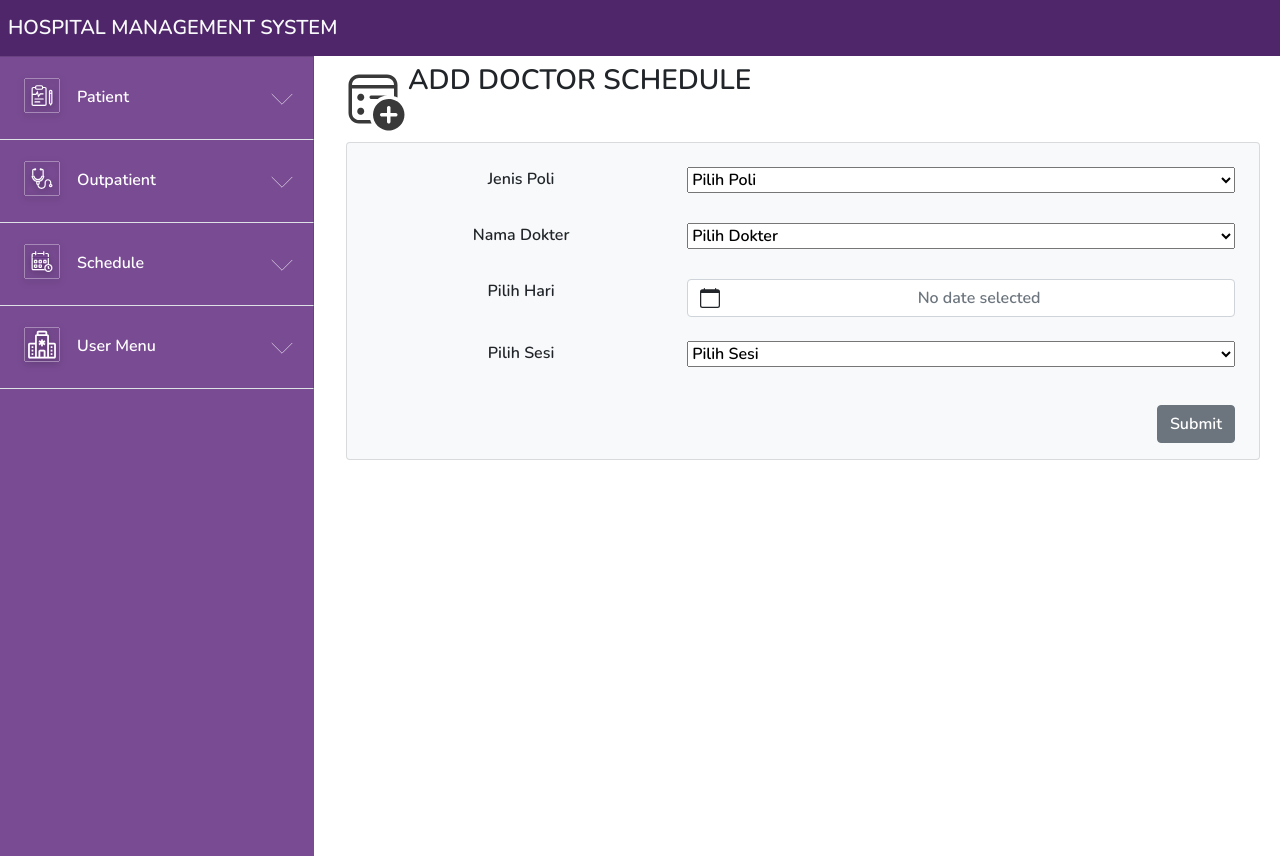
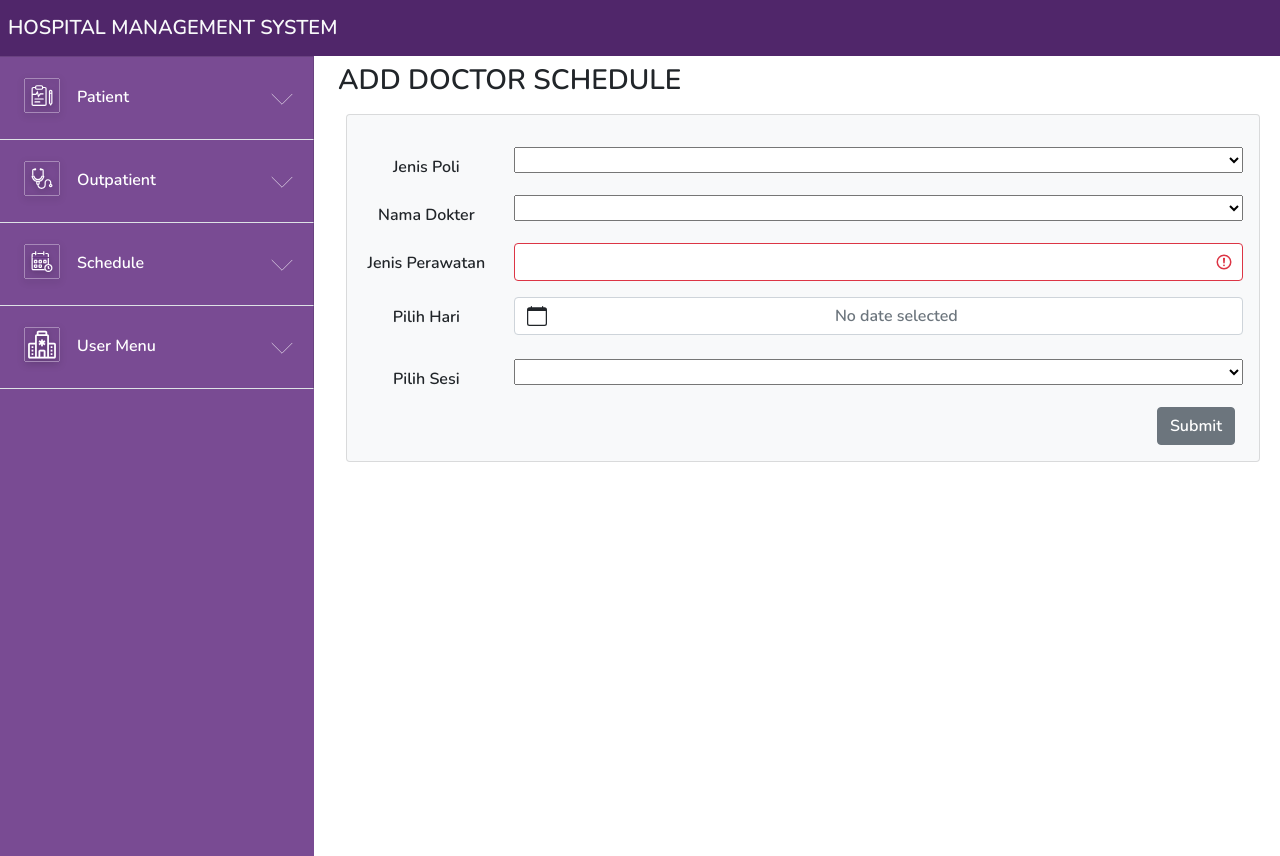
Before and after one commit to altacapstone36/frontend-vuejs, a Vue app: page /adddoctorschedule in a window 1280 px wide. Built offline with nearby package versions, Linux system fonts and the light colour scheme.

Commit message:
feat : finishing schedule(adddoctorschedule)

```diff
--- a/src/views/adddoctorschedule.vue
+++ b/src/views/adddoctorschedule.vue
@@ -1,64 +1,84 @@
 <template>
 <div class="container my-2">
         <div class="d-flex text-center">
-            <img src="@/assets/Icon/add doctor schedule.svg" width="70"/>
+            <!-- <img src="@/assets/Icon/add doctor schedule.svg" width="70"/> -->
             <h3 class="textmargin">ADD DOCTOR SCHEDULE</h3>
         </div>
         <div class="d-block">
             <b-card bg-variant="light" class="card text-center mx-2 my-2 text-purple">
-            <b-form @submit="onSubmit" @reset="onReset">
-    <table class="table table-borderless">
-        <tbody>
-                        <tr class="tablerow">
-                <td><p class="textmargin">Jenis Poli</p></td>
-                <td>
-                <b-form-select
+            <!-- <b-form @submit="onSubmit" @reset="onReset"> -->
+<b-row class="my-3">
+            <b-col cols="2">
+              <label class="mt-2" aria-controls="fieldset-1">Jenis Poli</label>
+                </b-col>
+                <b-col cols="10">
+                        <b-form-select
                         id="input-3"
-                        v-model="food"
+                        v-model="jenis_poli"
                         :options="poli"
                         required
                         class="w-100"
                       ></b-form-select>
-                </td>
-            </tr>
-            <tr class="tablerow">
-                <td><p class="textmargin">Nama Dokter</p></td>
-                <td>
-                <b-form-select
+
+              </b-col>
+          </b-row>
+          <b-row class="my-3">
+            <b-col cols="2">
+              <label class="mt-2" aria-controls="fieldset-1">Nama Dokter</label>
+            </b-col>
+              <b-col cols="10">
+                        <b-form-select
                         id="input-3"
-                        v-model="food"
+                        v-model="nama_dokter"
                         :options="dokter"
                         required
                         class="w-100"
                       ></b-form-select>
-                </td>
-            </tr>
 
-             <tr class="tablerow">
-                <td><p class="textmargin">Pilih Hari</p></td>
-                <td>
-                <b-form-datepicker id="example-datepicker" v-model="value" class="mb-2"></b-form-datepicker>
-                </td>
-            </tr>
-            <tr class="tablerow">
-                <td><p class="textmargin">Pilih Sesi</p></td>
-                <td>
-                <b-form-select
+              </b-col>
+          </b-row>
+          <b-row class="my-3">
+            <b-col cols="2">
+              <label class="mt-2" aria-controls="fieldset-1">Jenis Perawatan</label>
+            </b-col>
+              <b-col cols="10">
+                            <b-form-group
+                                id="fieldset-1"
+                                :invalid-feedback="invalidfeedbackJP"
+                                :state="stateJP"
+                            >
+                        <b-form-input id="input-1" v-model="jenis_perawatan" :state="stateJP" trim></b-form-input>
+                        </b-form-group>
+
+              </b-col>
+          </b-row>
+          <b-row class="my-3">
+            <b-col cols="2">
+              <label class="mt-2" aria-controls="fieldset-1">Pilih Hari</label>
+            </b-col>
+              <b-col cols="10">
+               <b-form-datepicker id="example-datepicker" v-model="hari" class="mb-2"></b-form-datepicker>
+
+              </b-col>
+          </b-row>
+                <b-row class="my-3">
+                            <b-col cols="2">
+                            <label class="mt-2" aria-controls="fieldset-1">Pilih Sesi</label>
+                            </b-col>
+                            <b-col cols="10">
+                        <b-form-select
                         id="input-3"
-                        v-model="food"
+                        v-model="jadwal_sesi"
                         :options="sesi"
                         required
                         class="w-100"
                       ></b-form-select>
-                </td>
-            </tr>
-                    </tbody>
-
-    </table>
+                            </b-col>
+                        </b-row>
     <div class="d-flex mx-2 justify-content-end">
-    <b-button type="submit"  class="unguprimary btnset">Submit</b-button>
+    <b-button @click="onSubmit()"  class="unguprimary btnset">Submit</b-button>
     </div>
-    </b-form>
+    <!-- </b-form> -->
         </b-card>
         </div>
 
@@ -68,16 +88,35 @@
 <script>
 export default {
     name: 'adddoctorSchedule',
+    computed: {
+      stateJP() {
+        return this.jenis_perawatan.length >= 4
+      },
+      invalidfeedbackKP() {
+        if (this.jenis_perawatan.length > 0) {
+          return 'Minimal 4 huruf characters.'
+        }
+        return 'Harap masukan Kode Pasien.'
+      },
+
+    },
     data() {
       return {
-        name: '',
+        jenis_perawatan: '',
+        hari: '',
+        jadwal_sesi: '',
+        nama_dokter: '',
+        jenis_poli: '',
         food: null,
       poli: [{ text: 'Pilih Poli', value: null }, 'Carrots', 'Beans', 'Tomatoes', 'Corn'],
       sesi: [{ text: 'Pilih Sesi', value: null }, 'Carrots', 'Beans', 'Tomatoes', 'Corn'],
       dokter: [{ text: 'Pilih Dokter', value: null }, 'Carrots', 'Beans', 'Tomatoes', 'Corn'],
-
-
-            }
+   }
+    },
+    methods: {
+        onSubmit() {
+            console.log(this.data.hari)
+        }
     }
 }
 </script>
```
